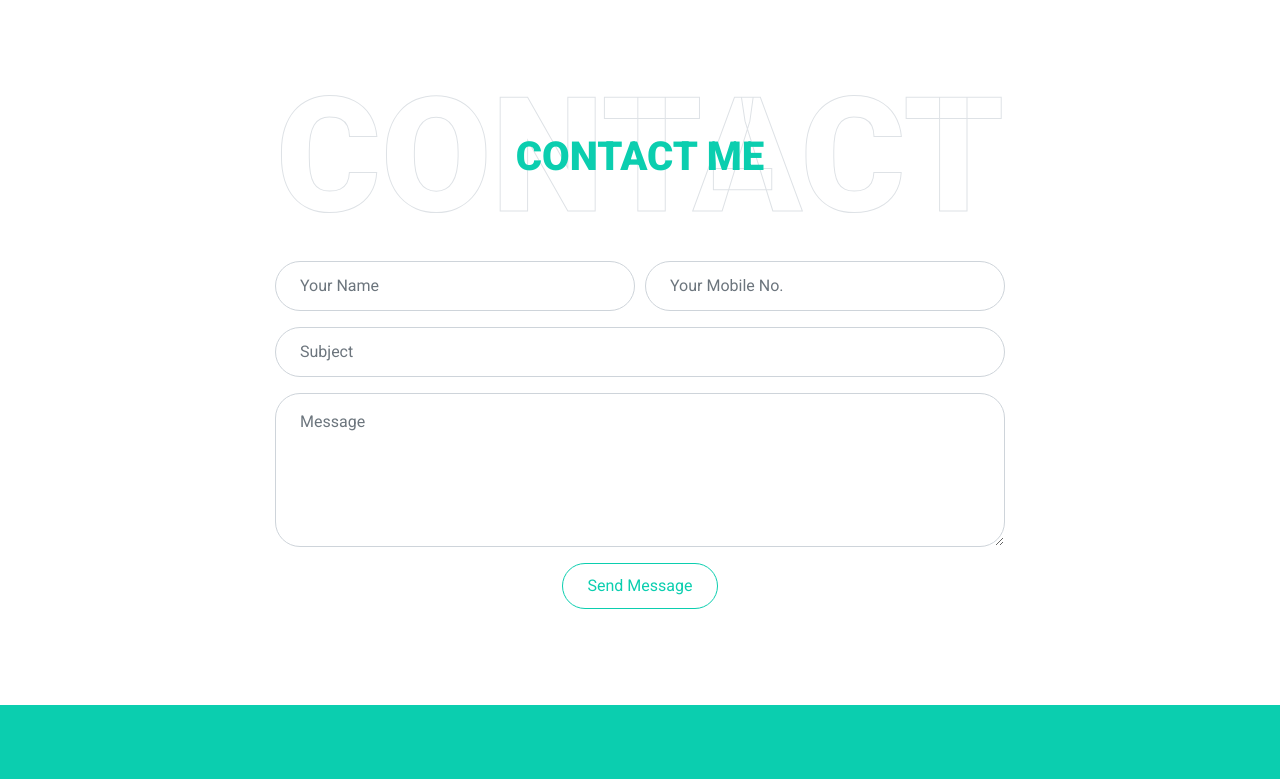
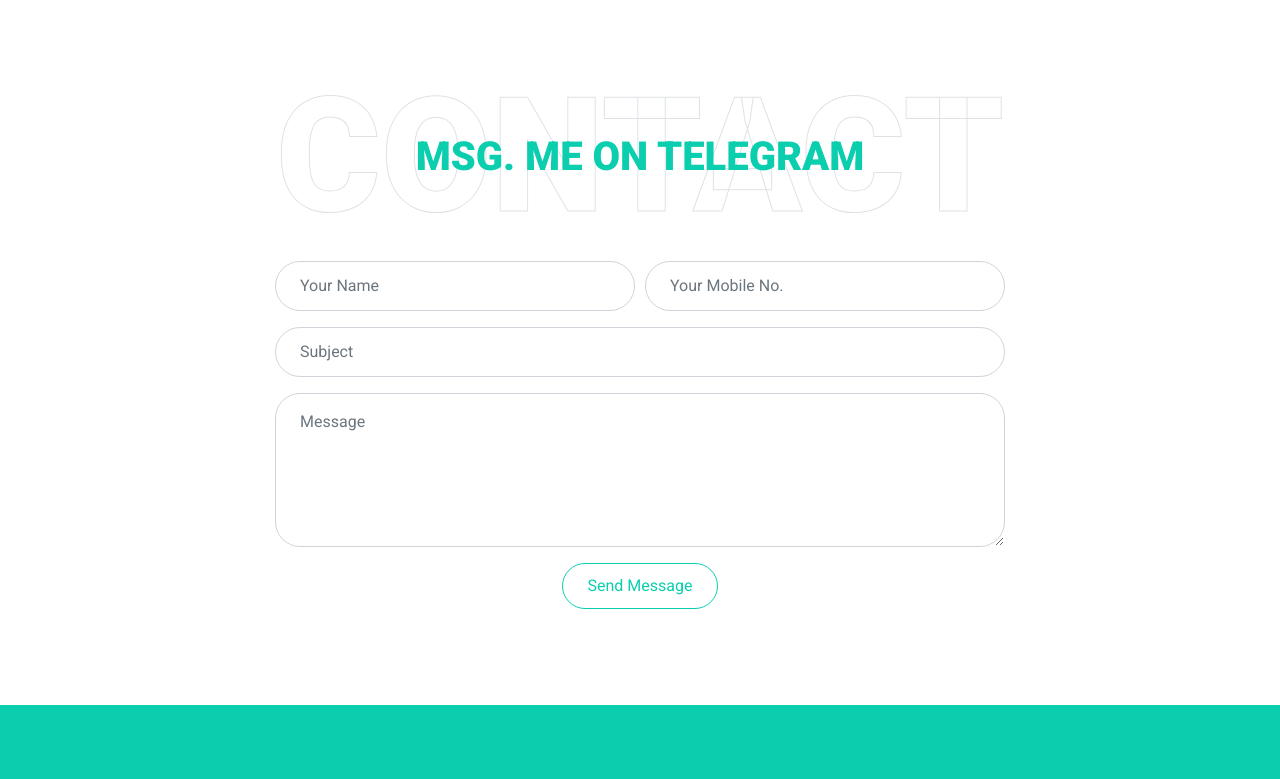
Before and after one commit to kakashihayate/myprofile, a plain HTML site: page index.html in a window 1280 px wide. Shown: the part 5180-5959 px from the top of the page. Drawn offline with nearby package versions, Linux system fonts and the light colour scheme.

Commit message:
Telegram Changes

```diff
--- a/index.html
+++ b/index.html
@@ -481,7 +481,7 @@
         <div class="container">
             <div class="position-relative d-flex align-items-center justify-content-center">
                 <h1 class="display-1 text-uppercase text-white" style="-webkit-text-stroke: 1px #dee2e6;">Contact</h1>
-                <h1 class="position-absolute text-uppercase text-primary">Contact Me</h1>
+                <h1 class="position-absolute text-uppercase text-primary">Msg. Me on Telegram</h1>
             </div>
             <div class="row justify-content-center">
                 <div class="col-lg-8">
```
